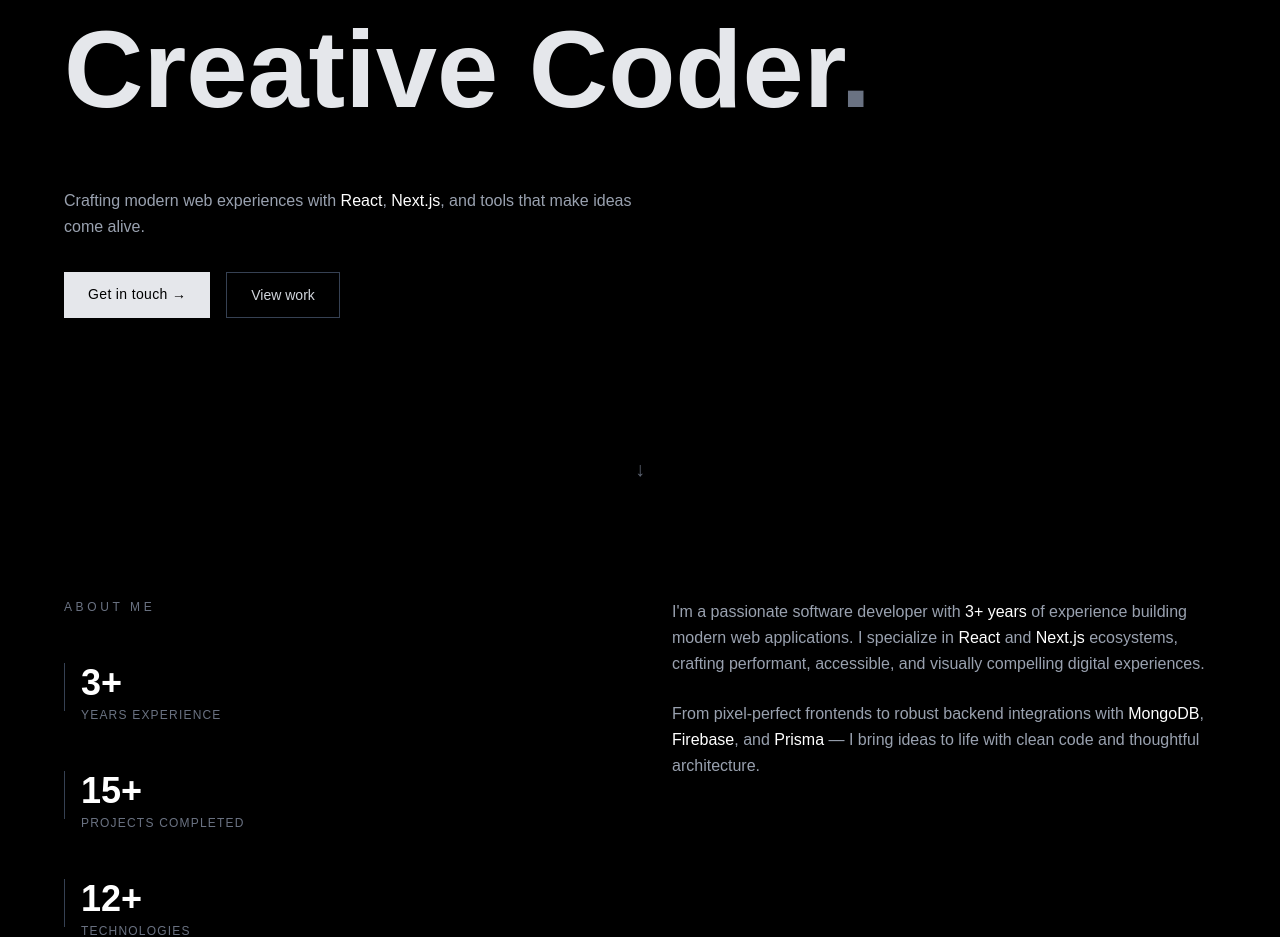
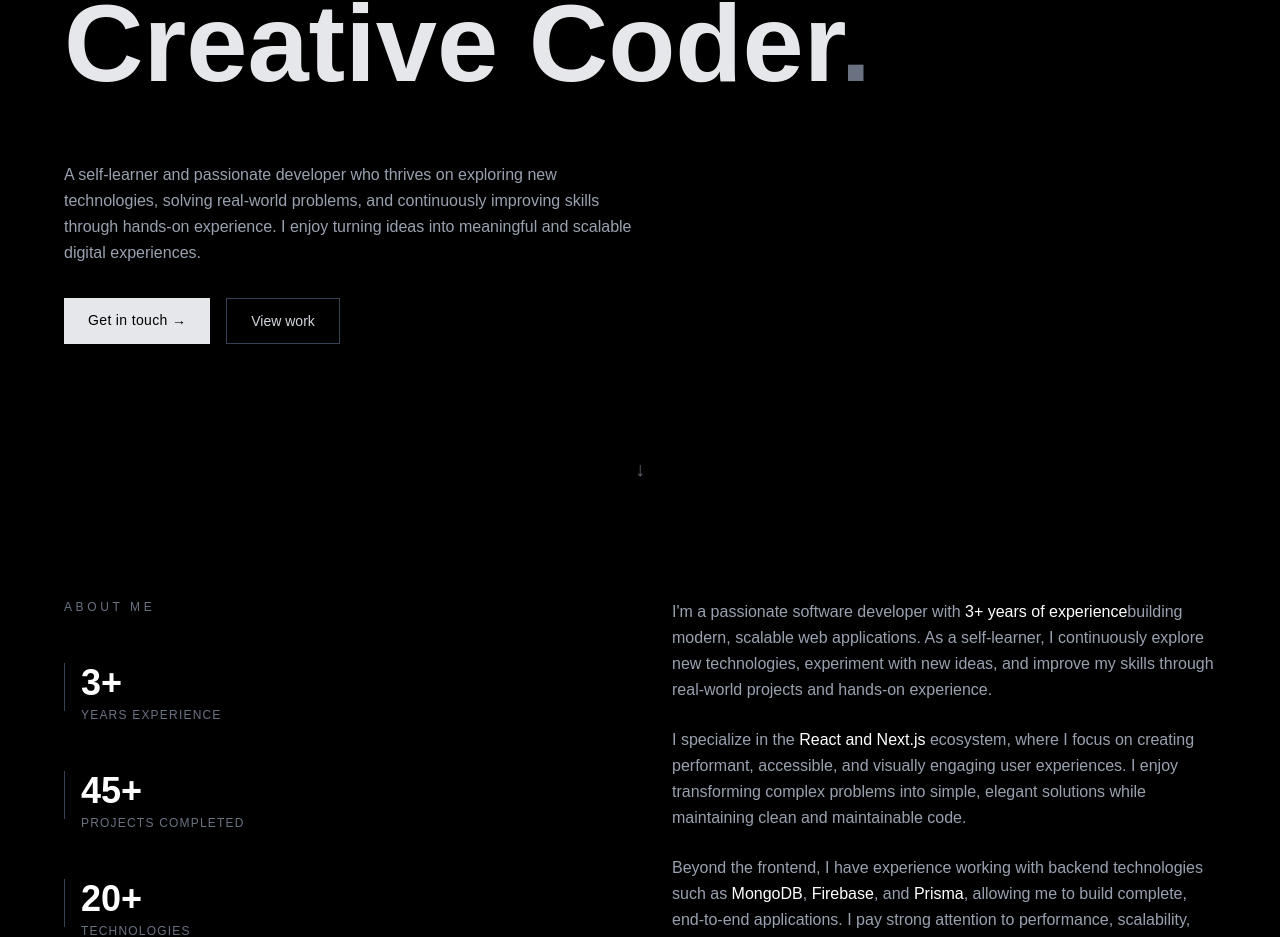
Before and after one commit to SooryaSDas/soorya_s_das, a Next.js app in the folder sooryasdas/: page / in a window 1280 px wide. Shown: the part 281-1218 px from the top of the page. Built offline with nearby package versions, Linux system fonts and the light colour scheme.

Commit message:
about updated

```diff
--- a/sooryasdas/app/components/About.tsx
+++ b/sooryasdas/app/components/About.tsx
@@ -4,19 +4,18 @@
 
 const stats = [
   { value: "3+", label: "Years Experience" },
-  { value: "15+", label: "Projects Completed" },
-  { value: "12+", label: "Technologies" },
+  { value: "45+", label: "Projects Completed" },
+  { value: "20+", label: "Technologies" },
 ];
 
 export default function About() {
   return (
     <section id="about" className="py-20 px-6 bg-black">
       <div className="max-w-6xl mx-auto w-full grid md:grid-cols-2 gap-16">
-
         {/* LEFT - Stats */}
         <div className="space-y-12">
           <p className="text-gray-500 tracking-[0.3em] text-xs uppercase">
-         About Me
+            About Me
           </p>
 
           {stats.map((stat, index) => (
@@ -53,19 +52,31 @@
         >
           <p>
             I&apos;m a passionate software developer with{" "}
-            <span className="text-white">3+ years</span> of experience building
-            modern web applications. I specialize in{" "}
-            <span className="text-white">React</span> and{" "}
-            <span className="text-white">Next.js</span> ecosystems, crafting
-            performant, accessible, and visually compelling digital experiences.
+            <span className="text-white">3+ years of experience</span>
+            building modern, scalable web applications. As a self-learner, I
+            continuously explore new technologies, experiment with new ideas,
+            and improve my skills through real-world projects and hands-on
+            experience.
           </p>
 
           <p className="mt-6">
-            From pixel-perfect frontends to robust backend integrations with{" "}
-            <span className="text-white">MongoDB</span>,{" "}
+            I specialize in the{" "}
+            <span className="text-white">React and Next.js </span> ecosystem,
+            where I focus on creating performant, accessible, and visually
+            engaging user experiences. I enjoy transforming complex problems
+            into simple, elegant solutions while maintaining clean and
+            maintainable code.
+          </p>
+
+          <p className="mt-6">
+            Beyond the frontend, I have experience working with backend
+            technologies such as
+            <span className="text-white"> MongoDB</span>,{" "}
             <span className="text-white">Firebase</span>, and{" "}
-            <span className="text-white">Prisma</span> — I bring ideas to life
-            with clean code and thoughtful architecture.
+            <span className="text-white">Prisma</span>, allowing me to build
+            complete, end-to-end applications. I pay strong attention to
+            performance, scalability, and user-centric design in every project I
+            work on.
           </p>
         </motion.div>
       </div>
--- a/sooryasdas/app/components/Hero.tsx
+++ b/sooryasdas/app/components/Hero.tsx
@@ -9,6 +9,16 @@
   "Creative Coder",
   "Tech Explorer",
 ];
+
+const scrollToAbout = () => {
+  const section = document.getElementById("about");
+  if (section) {
+    section.scrollIntoView({
+      behavior: "smooth",
+      block: "start",
+    });
+  }
+};
 
 export default function Hero() {
   const [index, setIndex] = useState(0);
@@ -25,7 +35,6 @@
   return (
     <section className="min-h-screen flex items-center justify-center px-6 bg-black relative">
       <div className="max-w-6xl w-full">
-
         {/* Intro */}
         <motion.div
           initial={{ opacity: 0, y: 20 }}
@@ -67,10 +76,7 @@
           transition={{ delay: 0.2 }}
           className="mt-6 max-w-xl text-gray-400 text-sm sm:text-base leading-relaxed"
         >
-          Crafting modern web experiences with{" "}
-          <span className="text-white">React</span>,{" "}
-          <span className="text-white">Next.js</span>, and tools that make ideas
-          come alive.
+          A self-learner and passionate developer who thrives on exploring new technologies, solving real-world problems, and continuously improving skills through hands-on experience. I enjoy turning ideas into meaningful and scalable digital experiences.
         </motion.p>
 
         {/* Buttons */}
@@ -96,6 +102,7 @@
         </motion.div>
 
         {/* Scroll Indicator */}
+        <div onClick={scrollToAbout} className="hover:cursor-pointer">
           <motion.div
             initial={{ opacity: 0 }}
             animate={{ opacity: 1, y: [0, 10, 0] }}
@@ -109,6 +116,7 @@
             ↓
           </motion.div>
         </div>
+      </div>
     </section>
   );
 }
```
Lines whose indentation alone changed are shown as unchanged.
